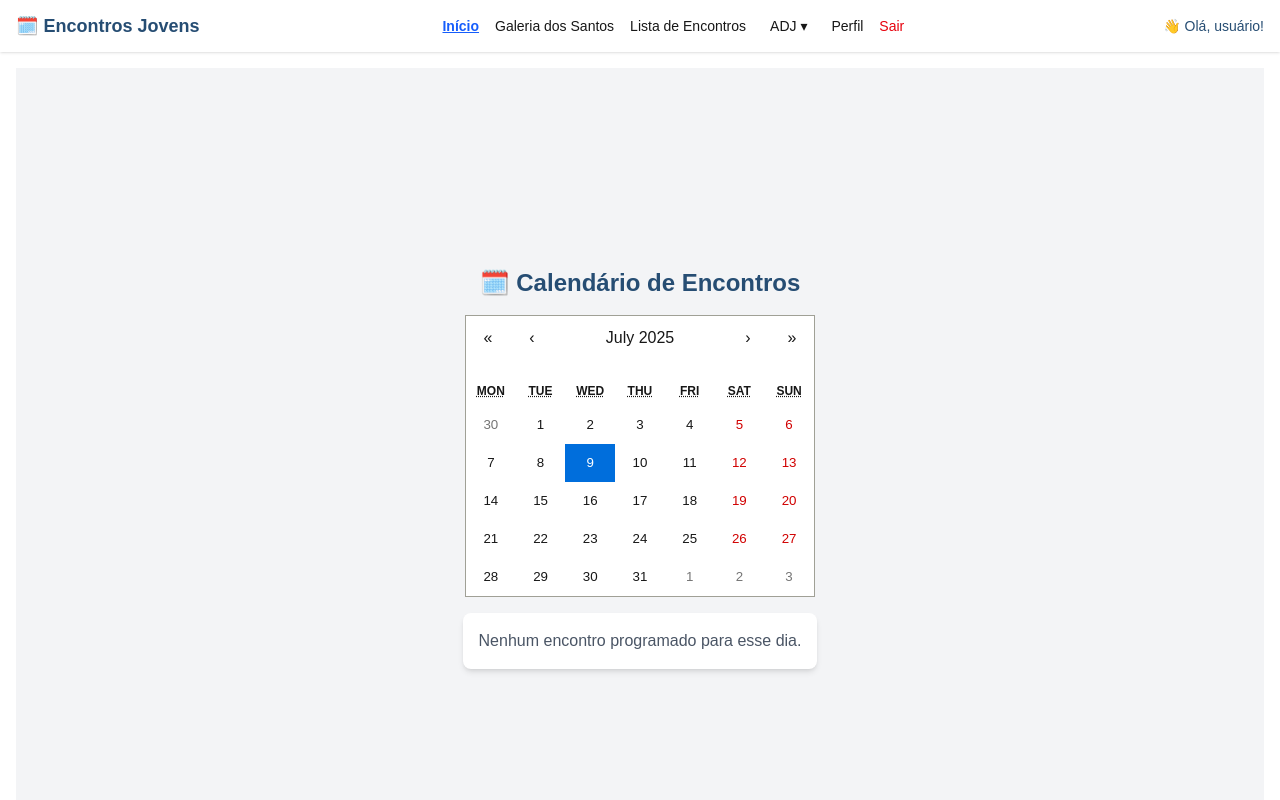
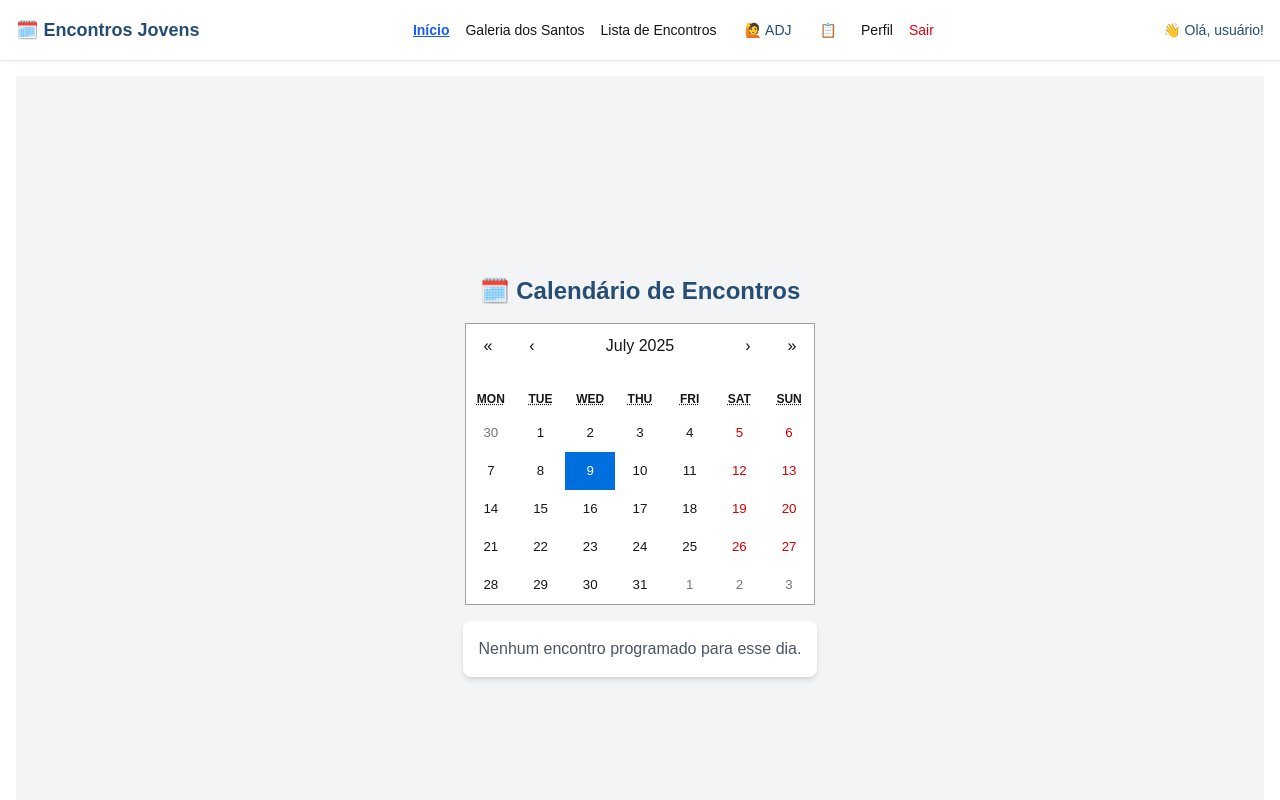
Before and after one commit to robsonalbuquerquedev/meeting-calendar-goj, a Next.js app: page / in a window 1280 px wide. Shown: the top 800 px of the page. Built offline with nearby package versions, Linux system fonts and the light colour scheme; no server answers; the database is empty; sample sign-in values are in the browser's storage.

Commit message:
updating Header.tsx

```diff
--- a/src/components/Header.tsx
+++ b/src/components/Header.tsx
@@ -100,23 +100,23 @@ export default function Header() {
                         <Link href="/encontros/lista" className={navLinkClass("/encontros/lista")}>
                             Lista de Encontros
                         </Link>
-                        <div className="relative group md:hover:bg-transparent">
-                            <button
-                                className={`${navLinkClass("/adj")} block px-2 py-1 w-full text-left md:inline cursor-pointer`}
-                                onClick={() => router.push("/adj")}
-                            >
-                                ADJ ▾
-                            </button>
+                        <div className="relative group">
+                            <div className="flex items-center gap-2">
+                                <button
+                                    className={`${navLinkClass("/adj")} px-3 py-2 text-[#264D73] hover:bg-gray-100 rounded flex items-center gap-2 cursor-pointer`}
+                                    onClick={() => router.push("/adj")}
+                                    title="Área do Desperta Jovem"
+                                >
+                                    🙋 ADJ
+                                </button>
 
-                            {/* Dropdown menu */}
-                            <div
-                                className="absolute left-0 top-full mt-1 bg-white border border-gray-200 rounded shadow-md hidden group-hover:block md:min-w-[180px] z-20"
-                            >
+                                {/* Botão de acesso à lista */}
                                 <Link
                                     href="/adj/lista"
-                                    className="block px-4 py-2 hover:bg-gray-100 text-sm text-[#264D73]"
+                                    className="p-2 rounded hover:bg-gray-100 text-[#264D73]"
+                                    title="Ver Inscritos"
                                 >
-                                    Ver Inscritos
+                                    📋
                                 </Link>
                             </div>
                         </div>
```
